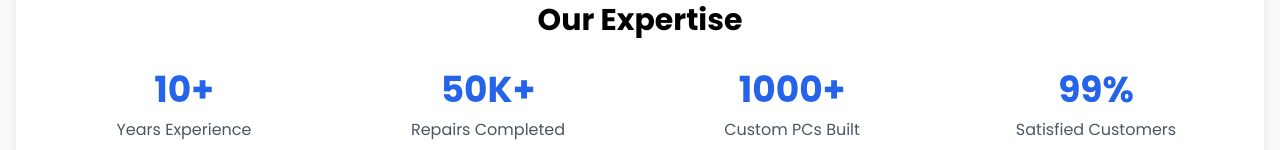
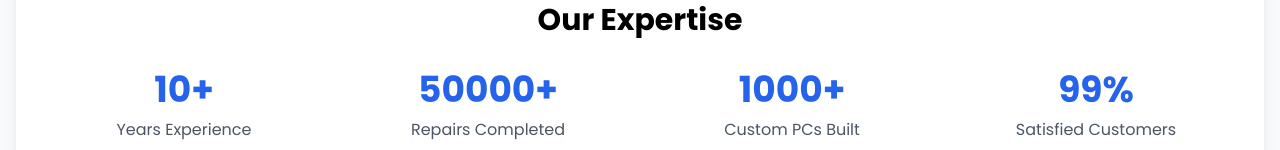
Before and after one commit to Aweksha/IFixHut, a React (Vite) app: page /about in a window 1280 px wide. Shown: the part 650-800 px from the top of the page. Built offline with nearby package versions, Linux system fonts and the light colour scheme.

Commit message:
About Section Counters

```diff
--- a/src/App.tsx
+++ b/src/App.tsx
@@ -8,7 +8,7 @@ import { ScrollToTopButton } from './components/buttons/ScrollToTopButton';
 // Lazy load main pages
 const Home = lazy(() => import('./pages/Home'));
 const CustomPC = lazy(() => import('./pages/CustomPC'));
-const About = lazy(() => import('./pages/About'));
+const About = lazy(() => import('./pages/about/About'));
 const Contact = lazy(() => import('./pages/Contact'));
 
 // Lazy load service pages
--- a/src/components/RepairProcess.tsx
+++ b/src/components/RepairProcess.tsx
@@ -30,10 +30,11 @@ const steps = [
     export default function RepairProcess() {
     return (
         <div className="relative py-16 ">
-        <h2 className="text-4xl font-bold text-center mb-12">Repair Process</h2>
+        <h2 className="text-4xl font-bold mb-4 text-center ">Repair Process</h2>
+        <p className="text-gray-600 text-center  mb-12 pb-5 border-b-[1px] border-slate-300">Our step by step process guide</p>
         <div className="relative max-w-4xl mx-auto">
             {/* Vertical Line */}
-            <div className="absolute sm: hidden lg:flex z-10 left-1/2 transform -translate-x-1/2 top-0 h-full w-2 rounded-2xl bg-slate-500" />
+            <div className="absolute sm: hidden lg:flex z-10 left-1/2 transform-translate-x-1/2 top-0 h-full w-4 rounded-md bg-slate-400 shadow-2xl" />
 
             {/* Steps */}
             <div className="space-y-16">
@@ -49,13 +50,13 @@ const steps = [
                 viewport={{ once: true, amount: .3 }}
                 >
                 {/* Step Content */}
-                <div className="bg-white shadow-xl p-6 rounded-lg max-w-md w-full bg-blue-900/5 backdrop-blur-sm">
-                    <h3 className="text-xl font-bold border-blue-200 border-b-2 py-1">{step.title}</h3>
+                <div className="shadow-2xl p-6 px-8 rounded-lg max-w-md w-full bg-slate-950/5">
+                    <h3 className="text-xl font-bold border-slate-300 border-b-2 py-1">{step.title}</h3>
                     <p className="mt-2 text-gray-600">{step.description}</p>
                 </div>
 
                 {/* Step Number */}
-                <div className="hidden lg:flex items-center justify-center w-12 h-12 bg-blue-500 text-white text-lg font-bold rounded-full mx-6">
+                <div className="hidden lg:flex items-center justify-center w-12 h-12 bg-blue-600 text-white text-lg font-bold rounded-full mx-6">
                     {step.id}
                 </div>
                 </motion.div>
--- a/src/components/TechniciansSection.tsx
+++ b/src/components/TechniciansSection.tsx
@@ -8,7 +8,7 @@ export default function TechniciansSection() {
     return (
         <ReducedMotion>
             <section className="py-16 bg-white">
-            <div className="max-w-7xl mx-auto flex flex-col lg:flex-row items-center gap-8 px-4">
+            <div className="max-w-7xl mx-auto flex flex-col lg:flex-row items-center gap-28 px-4">
                 <div className="grid grid-cols-2 gap-4 lg:w-1/2">
                 <OptimizedImage
                     src={techinican1}
--- /dev/null
+++ b/src/components/about/AnimatedCounter.tsx
@@ -0,0 +1,50 @@
+import { useEffect, useState } from 'react';
+import { motion, useInView } from 'framer-motion';
+import { useRef } from 'react';
+
+interface AnimatedCounterProps {
+    end: number;
+    duration?: number;
+    suffix?: string;
+    }
+
+export function AnimatedCounter({ end, duration = 2, suffix = '' }: AnimatedCounterProps) {
+    const [count, setCount] = useState(0);
+    const ref = useRef(null);
+    const isInView = useInView(ref, { once: true });
+
+    useEffect(() => {
+        if (!isInView) return;
+
+        let startTime: number;
+        let animationFrame: number;
+
+        const animate = (timestamp: number) => {
+        if (!startTime) startTime = timestamp;
+        const progress = (timestamp - startTime) / (duration * 400);
+
+        if (progress < 1) {
+            setCount(Math.min(Math.floor(end * progress), end));
+            animationFrame = requestAnimationFrame(animate);
+        } else {
+            setCount(end);
+        }
+        };
+
+        animationFrame = requestAnimationFrame(animate);
+
+        return () => cancelAnimationFrame(animationFrame);
+    }, [end, duration, isInView]);
+
+    return (
+        <motion.div
+        ref={ref}
+        initial={{ opacity: 0, y: 20 }}
+        animate={isInView ? { opacity: 1, y: 0 } : { opacity: 0, y: 20 }}
+        transition={{ duration: 0.5 }}
+        className="text-4xl font-bold text-blue-600 mb-2"
+        >
+        {count}{suffix}
+        </motion.div>
+    );
+}
--- /dev/null
+++ b/src/components/about/ExpertiseStats.tsx
@@ -0,0 +1,30 @@
+import { AnimatedCounter } from './AnimatedCounter';
+
+interface StatItemProps {
+    value: number;
+    label: string;
+    suffix?: string;
+    }
+
+    function StatItem({ value, label, suffix = '' }: StatItemProps) {
+    return (
+        <div>
+        <AnimatedCounter end={value} suffix={suffix} />
+        <div className="text-gray-600">{label}</div>
+        </div>
+    );
+    }
+
+    export function ExpertiseStats() {
+    return (
+        <div className="bg-white rounded-lg shadow-lg p-8 mb-16">
+        <h2 className="text-3xl font-bold text-center mb-8">Our Expertise</h2>
+        <div className="grid md:grid-cols-4 gap-8 text-center">
+            <StatItem value={10} label="Years Experience" suffix="+" />
+            <StatItem value={50000} label="Repairs Completed" suffix="+" />
+            <StatItem value={1000} label="Custom PCs Built" suffix="+" />
+            <StatItem value={99} label="Satisfied Customers" suffix="%" />
+        </div>
+        </div>
+    );
+}
--- a/src/pages/CustomPC.tsx
+++ b/src/pages/CustomPC.tsx
@@ -1,6 +1,7 @@
 import { pcBuilds } from '../data/pcBuilds';
 import Hero from '../components/Hero';
 import PCBuildCard from '../components/PCBuildCard';
+import Consultation from '../components/Consultation';
 
 export default function CustomPC() {
   return (
@@ -19,6 +20,7 @@ export default function CustomPC() {
           ))}
         </div>
       </div>
+      <Consultation/>
     </div>
   );
 }
--- a/src/pages/About.tsx
+++ b/src/pages/about/About.tsx
@@ -1,19 +1,19 @@
 import { Award, Clock, Shield } from 'lucide-react';
 import { Link } from 'react-router-dom';
 import { motion } from "framer-motion";
-import TechniciansSection from '../components/TechniciansSection';
+import TechniciansSection from '../../components/TechniciansSection';
+import { ExpertiseStats } from '../../components/about/ExpertiseStats';
 
 export default function About() {
   return (
-    <div
-    className="min-h-screen bg-gray-50">
+    <div className="min-h-screen bg-gray-50">
       {/* About Section */}
       <div className="max-w-7xl mx-auto py-16 px-4">
         <motion.div
-        initial={{ opacity: 0, y: -50 }}
-        animate={{ opacity: 1, y: 0}}
-        transition={{ duration: 0.5 }}
-        className="text-center mb-12"
+          initial={{ opacity: 0, y: -50 }}
+          animate={{ opacity: 1, y: 0}}
+          transition={{ duration: 0.5 }}
+          className="text-center mb-12"
         >
           <h1 className="text-4xl font-bold mb-4">About <span className='text-red-600'>IFIX</span>HUT</h1>
           <p className="text-gray-600 max-w-2xl mx-auto">
@@ -57,29 +57,9 @@ export default function About() {
           </div>
         </div>
 
-        <div className="bg-white rounded-lg shadow-lg p-8 mb-16">
-          <h2 className="text-3xl font-bold text-center mb-8">Our Expertise</h2>
-          <div className="grid md:grid-cols-4 gap-8 text-center">
-            <div>
-              <div className="text-4xl font-bold text-blue-600 mb-2">10+</div>
-              <div className="text-gray-600">Years Experience</div>
-            </div>
-            <div>
-              <div className="text-4xl font-bold text-blue-600 mb-2">50K+</div>
-              <div className="text-gray-600">Repairs Completed</div>
-            </div>
-            <div>
-              <div className="text-4xl font-bold text-blue-600 mb-2">1000+</div>
-              <div className="text-gray-600">Custom PCs Built</div>
-            </div>
-            <div>
-              <div className="text-4xl font-bold text-blue-600 mb-2">99%</div>
-              <div className="text-gray-600">Satisfied Customers</div>
-            </div>
-          </div>
-        </div>
+        <ExpertiseStats />
 
-        <div className="text-center">
+        <div className="text-center mb-12">
           <h2 className="text-3xl font-bold mb-6">Ready to Get Started?</h2>
           <p className="text-gray-600 mb-8">Contact us today for all your tech repair and custom PC needs</p>
           <Link to="/contact" className="inline-block bg-blue-600 text-white py-3 px-8 rounded-lg hover:bg-blue-700">
```
